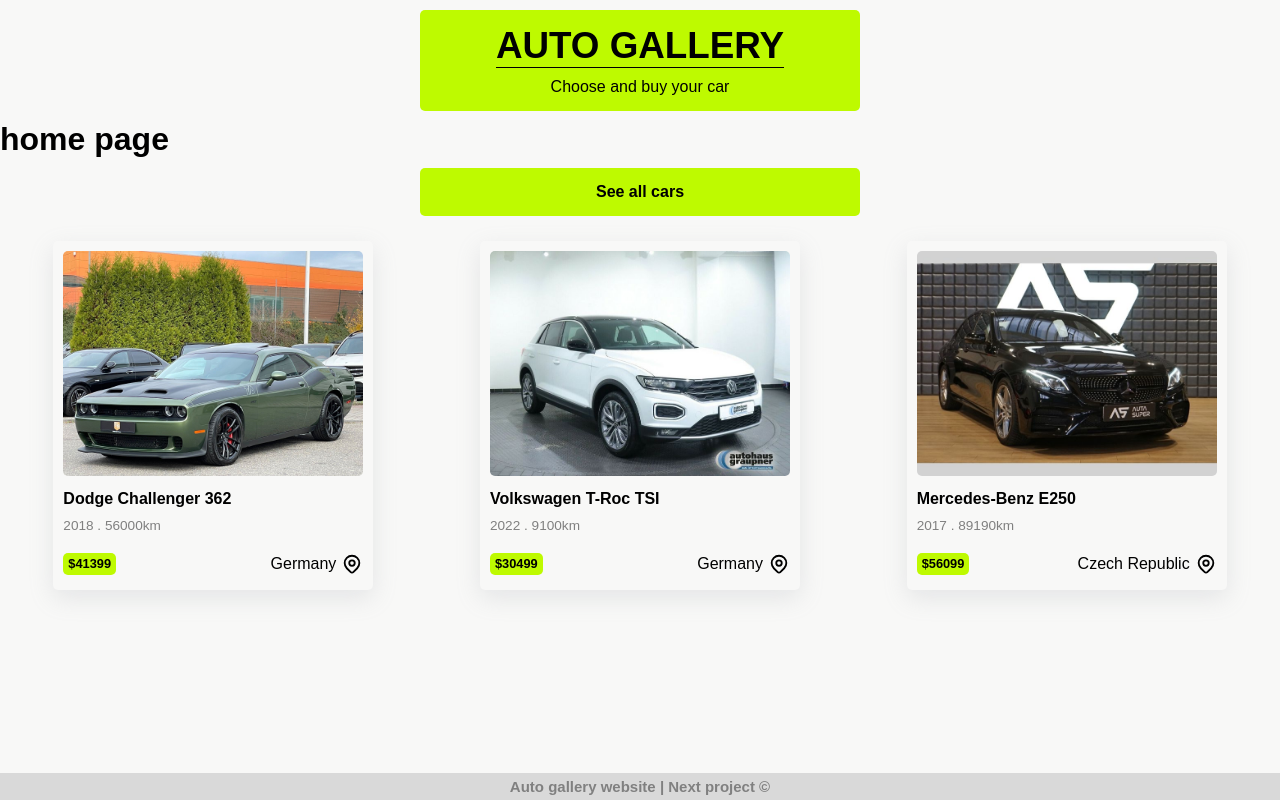
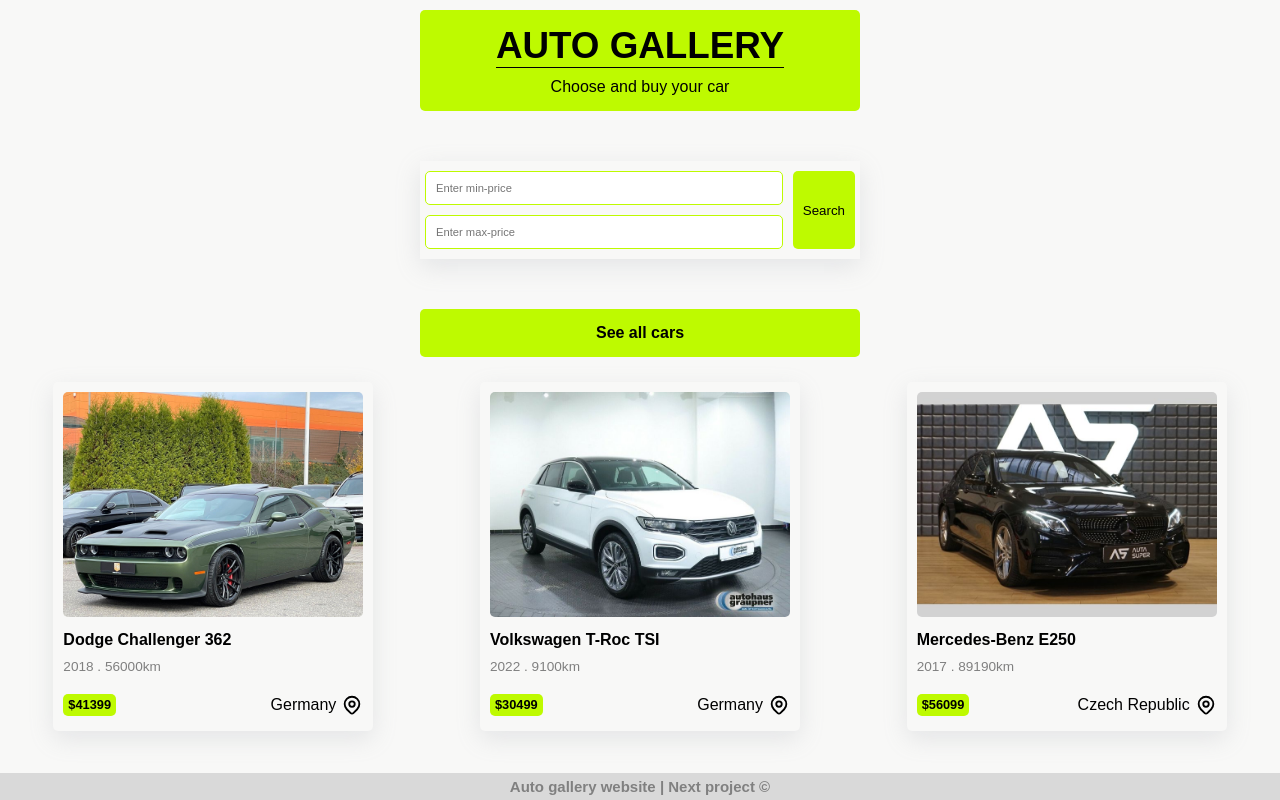
Before and after one commit to rasamkamyar/Auto-Gallery, a Next.js app in the folder auto-gallery/: page / in a window 1280 px wide. Built offline with nearby package versions, Linux system fonts and the light colour scheme.

Commit message:
add search bar

```diff
--- /dev/null
+++ b/auto-gallery/components/modules/SearchBar/index.js
@@ -0,0 +1,35 @@
+import DataContext from "@/context/dataContext";
+import { useContext, useState } from "react";
+import Style from "./index.module.css";
+
+function SearchBar() {
+  const { data } = useContext(DataContext);
+  const [min, setMin] = useState("");
+  const [max, setMax] = useState("");
+
+  function handleSearch() {
+    const filtered = data.filter(
+      (item) => item.price > min && item.price < max
+    );
+    console.log(filtered);
+  }
+
+  return (
+    <div className={Style.container}>
+      <div>
+        <input
+          placeholder="Enter min-price"
+          value={min}
+          onChange={(e) => setMin(e.target.value)}
+        />
+        <input
+          placeholder="Enter max-price"
+          value={max}
+          onChange={(e) => setMax(e.target.value)}
+        />
+      </div>
+      <button onClick={handleSearch}>Search</button>
+    </div>
+  );
+}
+export default SearchBar;
--- /dev/null
+++ b/auto-gallery/components/modules/SearchBar/index.module.css
@@ -0,0 +1,46 @@
+.container {
+  box-shadow: rgba(149, 157, 165, 0.2) 0px 8px 24px;
+  width: 440px;
+  margin: 50px auto;
+  padding: 5px;
+  display: flex;
+  justify-content: space-between;
+}
+
+.container div {
+  display: flex;
+  flex-direction: column;
+  width: 100%;
+}
+.container input {
+  border: 1px solid #befa00;
+  border-radius: 5px;
+  padding: 10px;
+  margin: 5px 0;
+font-size: 0.7rem;
+}
+
+.container button {
+  margin: 5px 0;
+  background-color: #befa00;
+  border: none;
+  padding: 10px;
+  border-radius: 5px;
+  cursor: pointer;
+  margin-left: 10px;
+}
+
+@media (max-width: 600px) {
+  .container {
+    width: 320px;
+    flex-wrap: wrap;
+    justify-content: center;
+  }
+  .container button {
+    width: 100%;
+    margin: 5px;
+  }
+  .container div {
+    margin: 5px;
+  }
+}
--- a/auto-gallery/components/HomePage/index.js
+++ b/auto-gallery/components/templates/HomePage/index.js
@@ -1,12 +1,13 @@
 import Link from "next/link";
-import SelectedCars from "../modules/SelectedCars";
+import SelectedCars from "../../modules/SelectedCars";
 import Style from "./index.module.css";
+import SearchBar from "@/components/modules/SearchBar";
 
 function HomePage() {
   return (
     <>
-      <h1>home page</h1>
-        <Link href={"./cars"}>
+      <SearchBar />
+      <Link href={"./cars"}>
         <button className={Style.seeAllBtn}> See all cars</button>
       </Link>
       <SelectedCars />
--- /dev/null
+++ b/auto-gallery/pages/cars/[...slug].js
@@ -0,0 +1,5 @@
+function Slug() {
+  return <h1>slug</h1>;
+}
+
+export default Slug;
--- a/auto-gallery/pages/index.js
+++ b/auto-gallery/pages/index.js
@@ -1,4 +1,4 @@
-import HomePage from "@/components/HomePage";
+import HomePage from "@/components/templates/HomePage";
 
 function Home() {
   return <HomePage />;
```
Also changed, not shown: auto-gallery/components/templates/HomePage/index.module.css (renamed from auto-gallery/components/HomePage/index.module.css).
